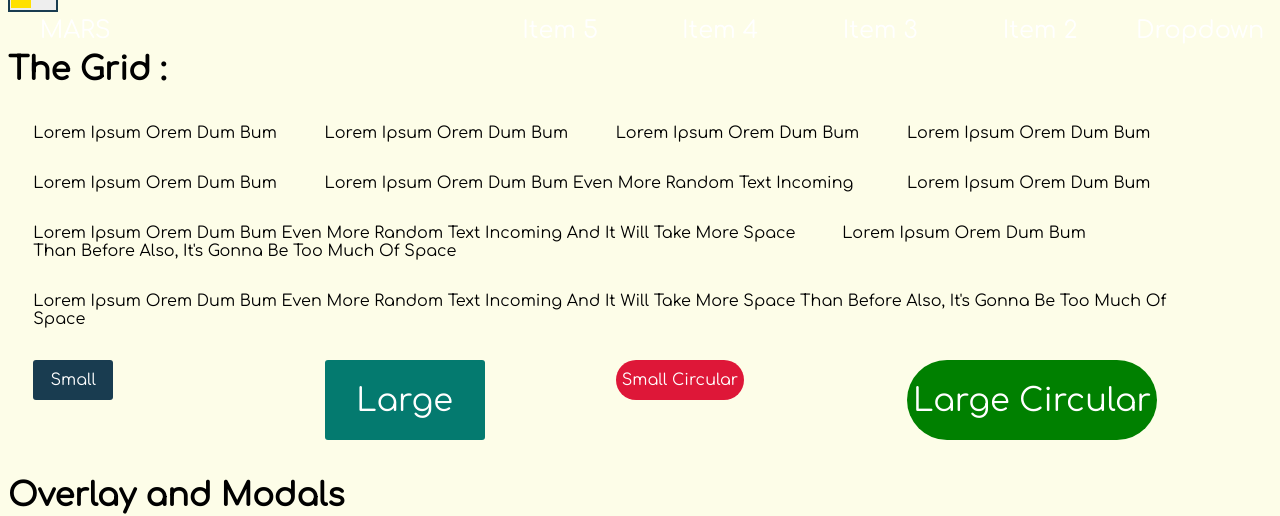
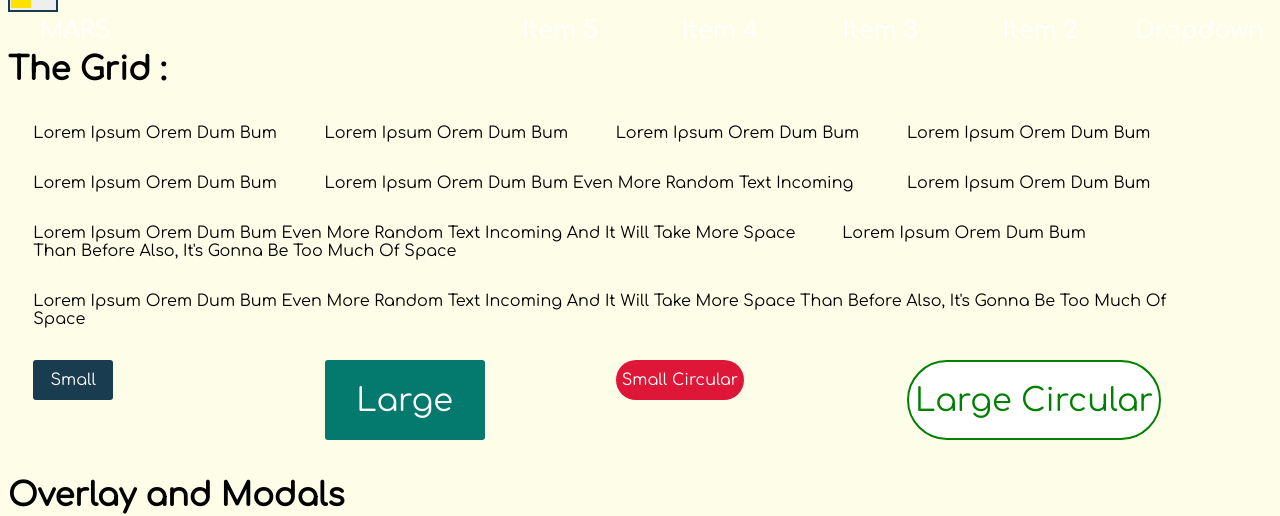
Before and after one commit to shivendrasaurav/MARS, a plain HTML site: page index.html in a window 1280 px wide. In both pictures the pointer is over the button "Large Circular". Shown: the part 1446-1962 px from the top of the page. Drawn offline with Linux system fonts and the light colour scheme.

Commit message:
Updated Nature Of Success Buttons

```diff
--- a/mars.css
+++ b/mars.css
@@ -195,6 +195,11 @@ button.alert:hover{
   border: 2px solid red;
   background: #FFF;
   color: red;
+}
+button.success:hover{
+    border: 2px solid #008000;
+    background: #FFF;
+    color: #008000;
 }
 
 .small{ min-width: 80px; height: 40px; font-size: 16px;}
```
